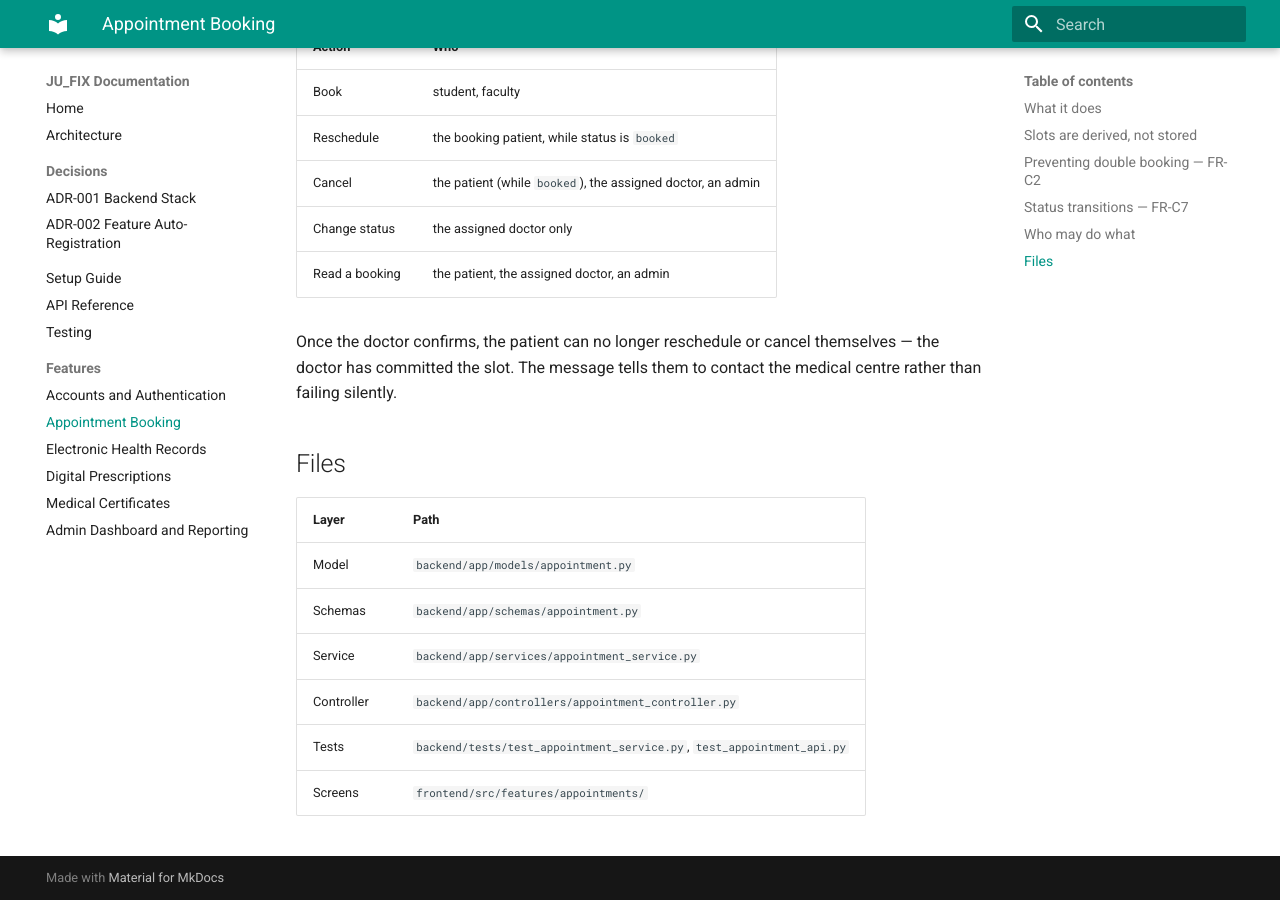
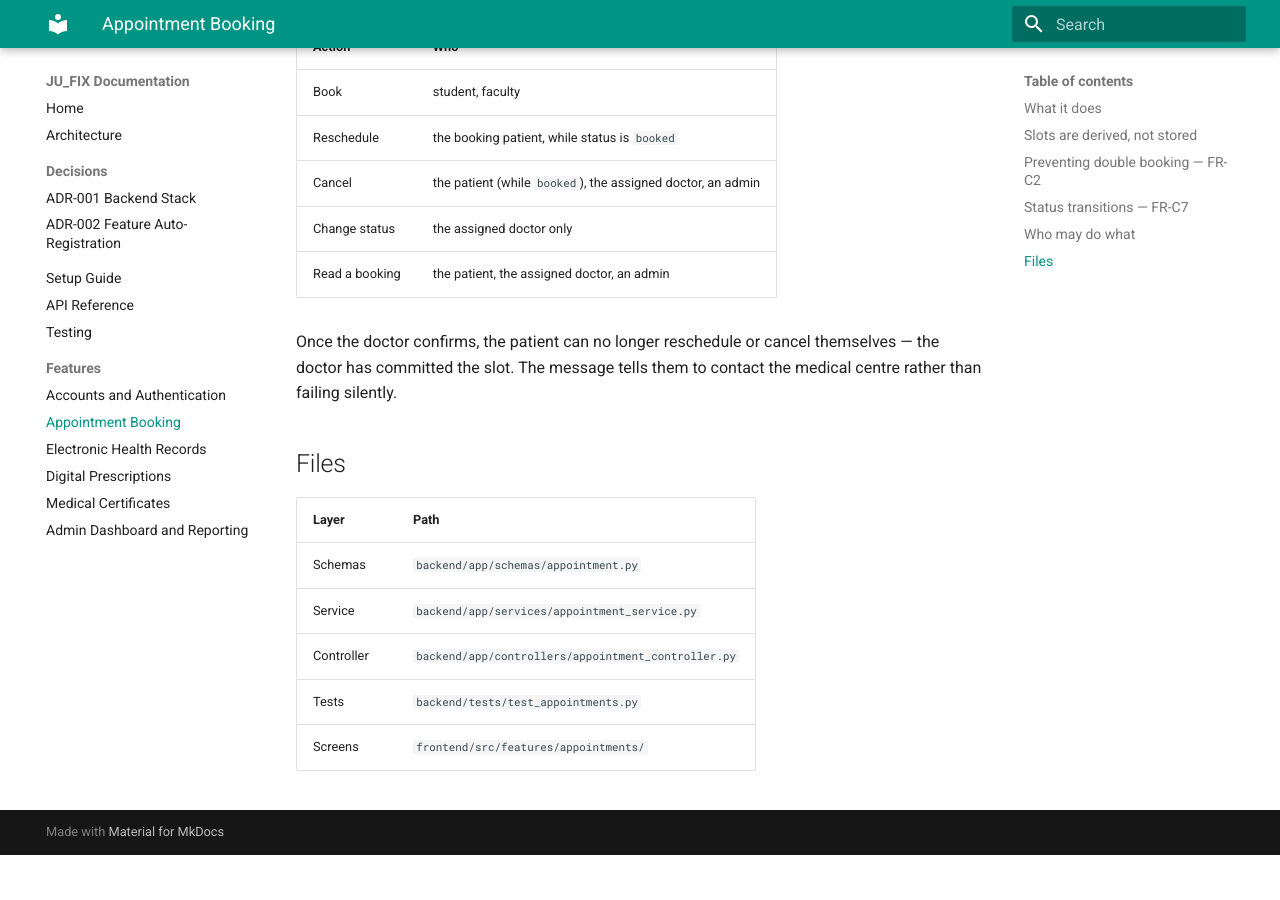
Before and after one commit to amlan607/JU_FIX, an MkDocs documentation site: the page built from docs/features/appointments.md, in a window 1280 px wide and 900 px high, scrolled down 1508 px. Built offline with MkDocs 1.6.1 and Material for MkDocs 9.7.7, drawn with Linux system fonts in a browser that asks for light colours; after the commit the page ends 2363 px from its top, so only the background shows below that.

Commit message:
Update appointments.md

```diff
--- a/docs/features/appointments.md
+++ b/docs/features/appointments.md
@@ -70,9 +70,8 @@ contact the medical centre rather than failing silently.
 
 | Layer | Path |
 |---|---|
-| Model | `backend/app/models/appointment.py` |
 | Schemas | `backend/app/schemas/appointment.py` |
 | Service | `backend/app/services/appointment_service.py` |
 | Controller | `backend/app/controllers/appointment_controller.py` |
-| Tests | `backend/tests/test_appointment_service.py`, `test_appointment_api.py` |
+| Tests | `backend/tests/test_appointments.py`|
 | Screens | `frontend/src/features/appointments/` |
```
